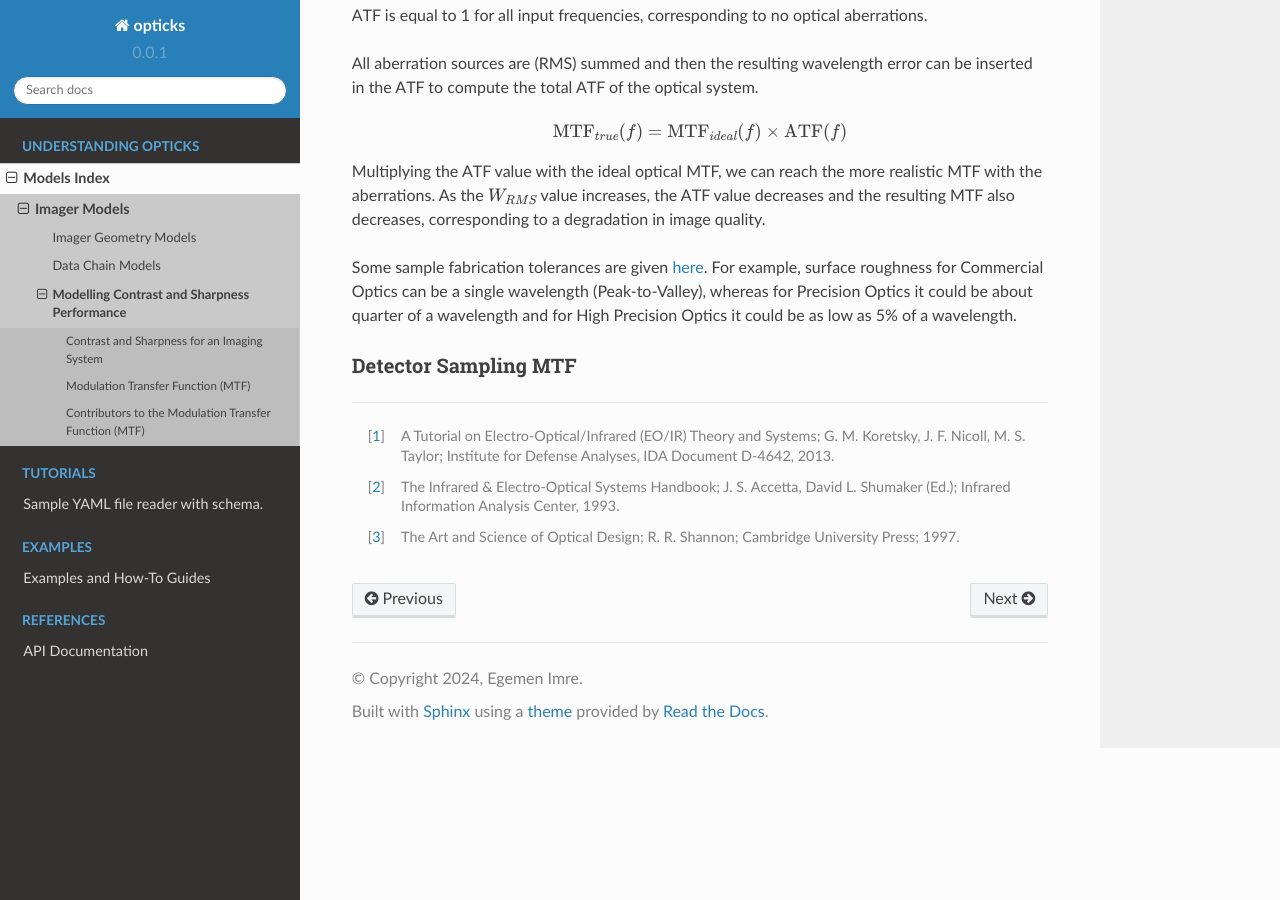
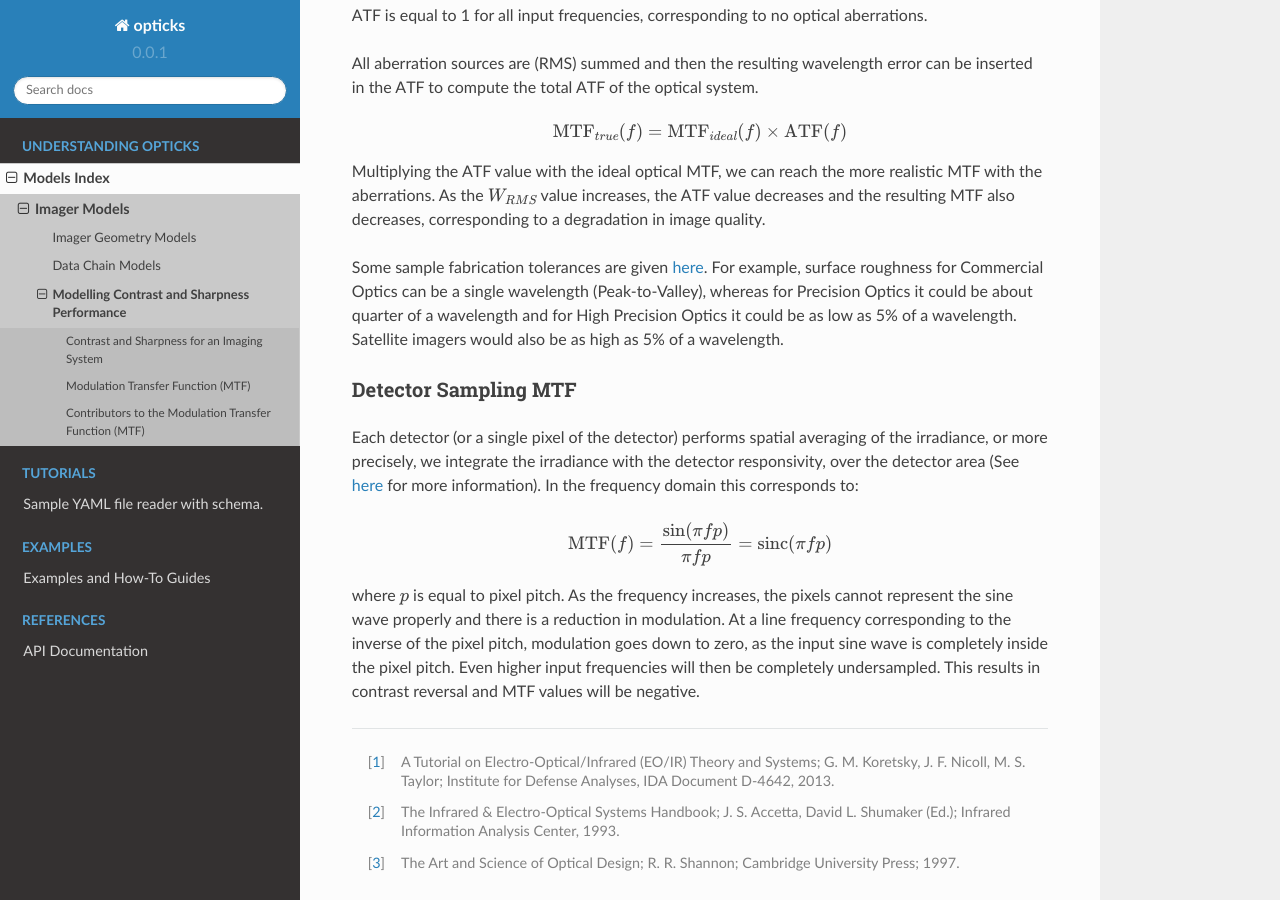
Before and after one commit to egemenimre/opticks, a Sphinx documentation site: the page built from docs/models/sharpness.md, in a window 1280 px wide and 900 px high, scrolled down 3472 px. Built offline with Sphinx 7.4.7 and the Read the Docs theme 2.0.0, drawn with Linux system fonts in a browser that asks for light colours.

Commit message:
added detector MTF

```diff
--- a/docs/models/sharpness.md
+++ b/docs/models/sharpness.md
@@ -76,9 +76,15 @@ $$\text{MTF}_{true}(f) = \text{MTF}_{ideal}(f) \times \text{ATF}(f) $$
 
 Multiplying the ATF value with the ideal optical MTF, we can reach the more realistic MTF with the aberrations. As the $W_{RMS}$ value increases, the ATF value decreases and the resulting MTF also decreases, corresponding to a degradation in image quality.
 
-Some sample fabrication tolerances are given [here](https://www.telescope-optics.net/fabrication.htm). For example, surface roughness for Commercial Optics can be a single wavelength (Peak-to-Valley), whereas for Precision Optics it could be about quarter of a wavelength and for High Precision Optics it could be as low as 5% of a wavelength.
+Some sample fabrication tolerances are given [here](https://www.telescope-optics.net/fabrication.htm). For example, surface roughness for Commercial Optics can be a single wavelength (Peak-to-Valley), whereas for Precision Optics it could be about quarter of a wavelength and for High Precision Optics it could be as low as 5% of a wavelength. Satellite imagers would also be as high as 5% of a wavelength.
 
 ### Detector Sampling MTF
+
+Each detector (or a single pixel of the detector) performs spatial averaging of the irradiance, or more precisely, we integrate the irradiance with the detector responsivity, over the detector area (See [here](https://spie.org/publications/spie-publication-resources/optipedia-free-optics-information/tt52_21_detector_footprint_mtf) for more information). In the frequency domain this corresponds to:
+
+$$\text{MTF}(f) = \frac{\sin(\pi f p)}{\pi f p} = \text{sinc}(\pi f p)$$
+
+where $p$ is equal to pixel pitch. As the frequency increases, the pixels cannot represent the sine wave properly and there is a reduction in modulation. At a line frequency corresponding to the inverse of the pixel pitch, modulation goes down to zero, as the input sine wave is completely inside the pixel pitch. Even higher input frequencies will then be completely undersampled. This results in contrast reversal and MTF values will be negative.
 
 [^1]: A Tutorial on Electro-Optical/Infrared (EO/IR) Theory and Systems; G. M. Koretsky, J. F. Nicoll, M. S. Taylor; Institute for Defense Analyses, IDA Document D-4642, 2013.
 
```
